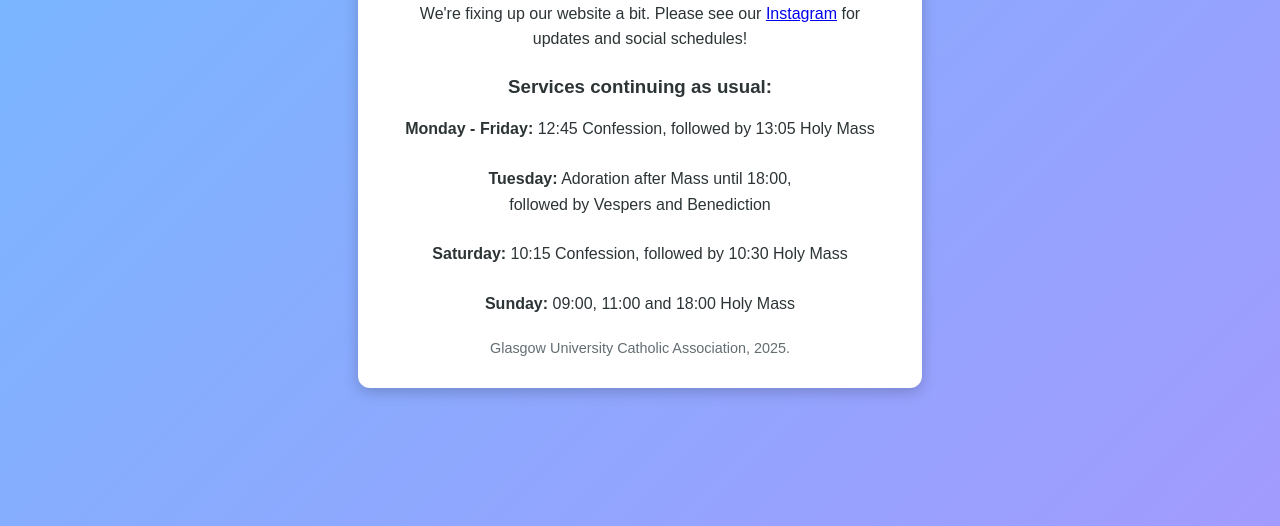
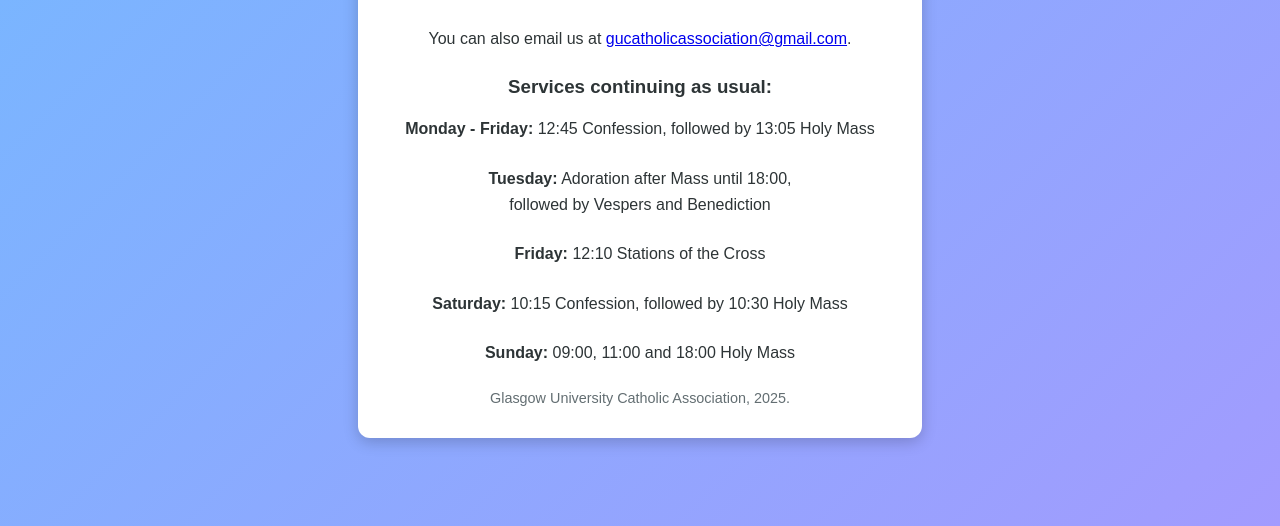
Before and after one commit to 33tomclarke/guca, a plain HTML site: page index.html in a window 1280 px wide. Shown: the part 274-800 px from the top of the page. Drawn offline with Linux system fonts and the light colour scheme.

Commit message:
Update index.html

```diff
--- a/index.html
+++ b/index.html
@@ -56,9 +56,11 @@
       <img src="https://github.com/33tomclarke/guca/blob/ddf894eafcc3935997bcca27f609e7f7743c4d01/Green%20GUCA%20JPEG.jpeg?raw=true" />
         <h1>Bear with!</h1>
         <p>We're fixing up our website a bit. Please see our <a href="https://www.instagram.com/gucatholicassociation/">Instagram</a> for updates and social schedules!</p>
-      <h3>Services continuing as usual:</h3>
+        <p>You can also email us at <a href="mailto:gucatholicassociation@gmail.com">gucatholicassociation@gmail.com</a>.</p>
+        <h3>Services continuing as usual:</h3>
       <p><b>Monday - Friday:</b> 12:45 Confession, followed by 13:05 Holy Mass</p>
       <p><b>Tuesday:</b> Adoration after Mass until 18:00,<br>followed by Vespers and Benediction</p>
+    <p><b>Friday:</b> 12:10 Stations of the Cross</p>
       <p><b>Saturday:</b> 10:15 Confession, followed by 10:30 Holy Mass</p>
       <p><b>Sunday:</b> 09:00, 11:00 and 18:00 Holy Mass</p>
         <footer>
```
